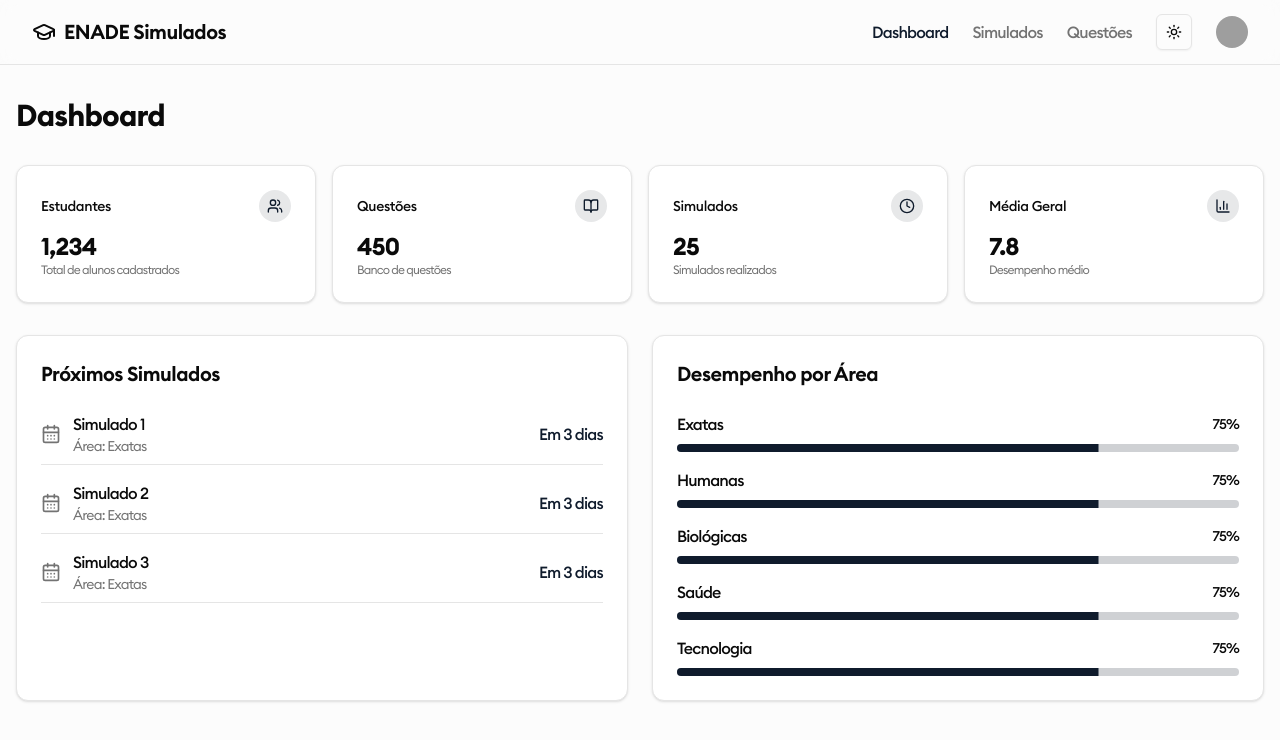
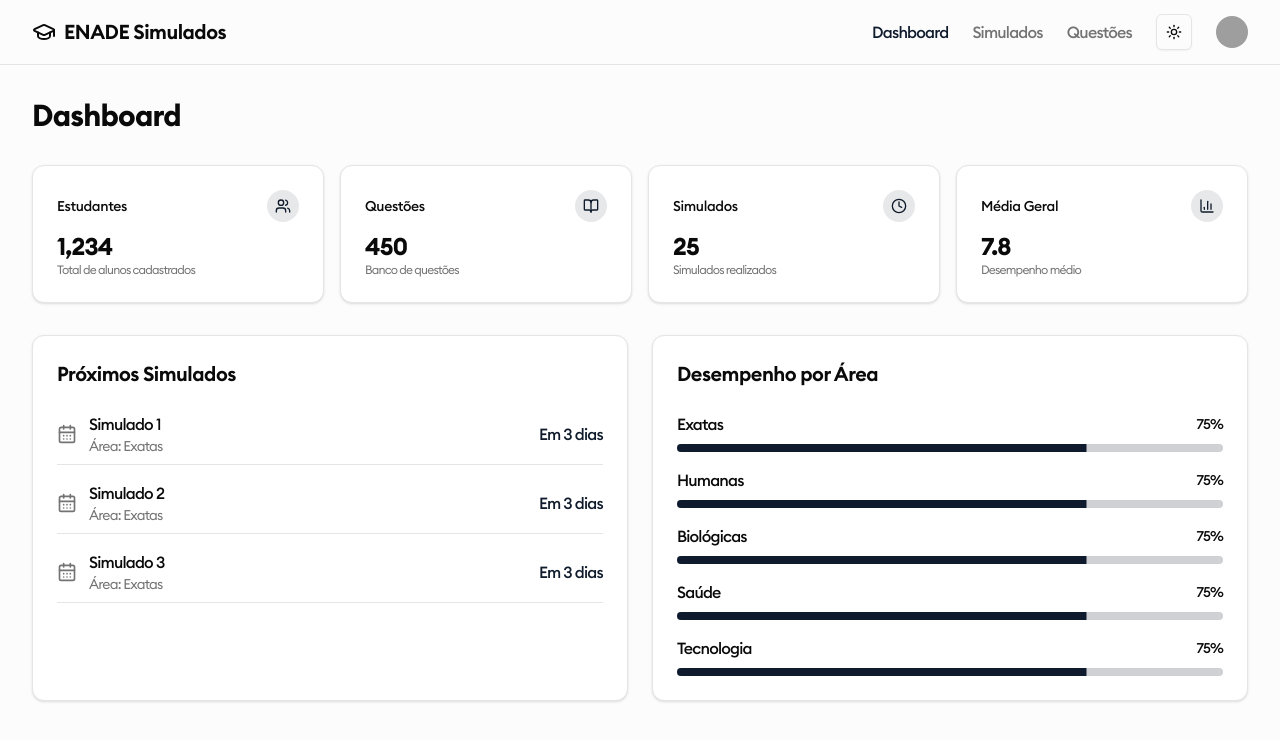
Before and after one commit to tiagodlb/Edulign, a Next.js app in the folder front/: page /dashboard in a window 1280 px wide. Shown: the top 740 px of the page. Built offline with nearby package versions, Linux system fonts and the light colour scheme; grey boxes are pictures that could not be loaded.

Commit message:
Update page.tsx
Alinhamento de logo

```diff
--- a/front/src/app/dashboard/page.tsx
+++ b/front/src/app/dashboard/page.tsx
@@ -11,7 +11,7 @@
   return (
     <div className="min-h-screen bg-background flex flex-col">
       <SiteHeader />
-      <main className="flex-grow container mx-auto px-4 py-12 sm:py-8">
+      <main className="flex-grow container mx-auto px-8 py-12 sm:py-8">
         <div className="max-w-7xl mx-auto space-y-8">
           <h1 className="text-3xl font-bold">Dashboard</h1>
 
```
